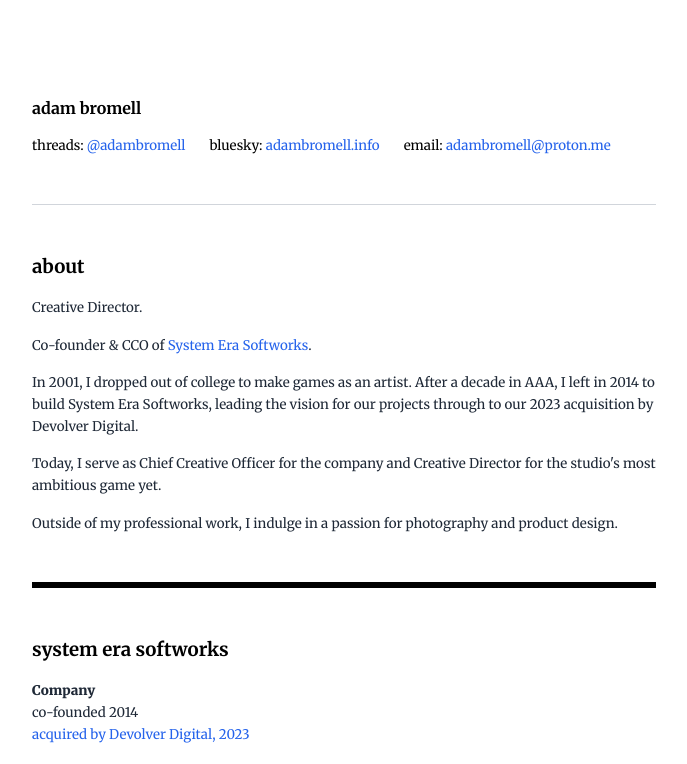
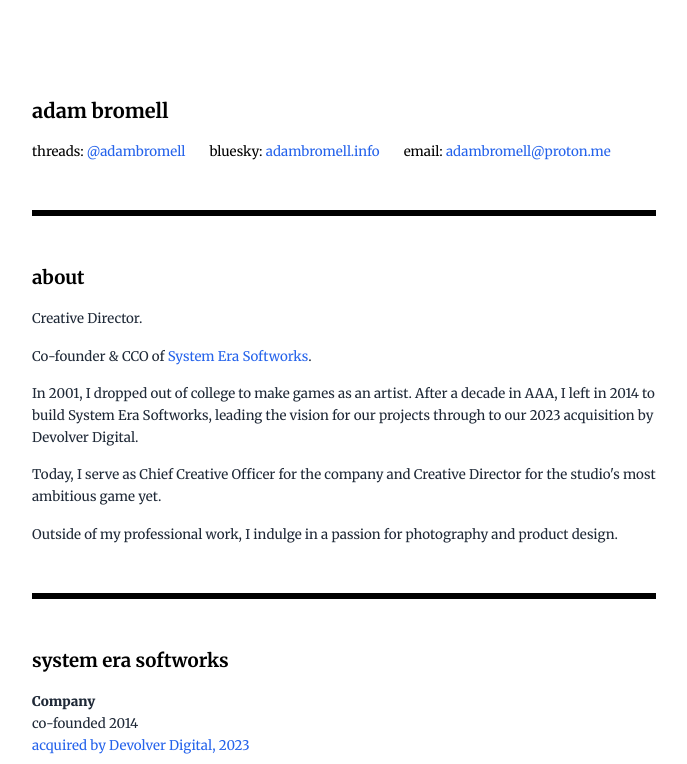
Before and after one commit to XYZCHiiLD/adambromell-site, a Next.js app: page / in a window 1280 px wide. Shown: the top 764 px of the page, without its empty margins (296-983 px from the left). Built offline with nearby package versions, Linux system fonts and the light colour scheme.

Commit message:
Add files via upload

```diff
--- a/src/app/globals.css
+++ b/src/app/globals.css
@@ -11,7 +11,7 @@ body {
 }
 
 h1 {
-  font-size: 12pt;
+  font-size: 15pt;
   font-weight: 900;
 }
 
--- a/src/app/page.js
+++ b/src/app/page.js
@@ -38,7 +38,7 @@ export default function Home() {
           </div>
         </header>
 
-        <hr className="border-gray-300 mb-12" />
+        <hr className="rule-heavy mb-12" />
 
         {/* About */}
         <section className="mb-12">
```
